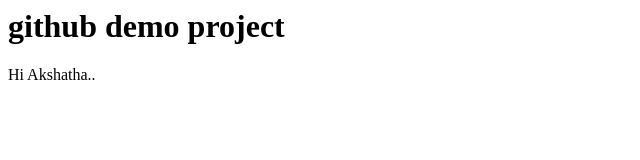
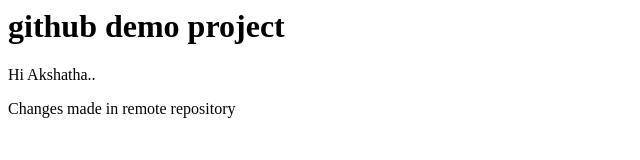
Before and after one commit to Akshatha-Shetty22/demo_github, a plain HTML site: page index.html in a window 1280 px wide. Shown: the whole page, without its empty margins (0-640 px from the left). Drawn offline with Linux system fonts and the light colour scheme.

Commit message:
changes made in remote repository

```diff
--- a/index.html
+++ b/index.html
@@ -4,5 +4,6 @@
 </head>
 <body>
   <p> Hi Akshatha..</p>
+  <p>Changes made in remote repository</p>
 </body>
 </html>
```
